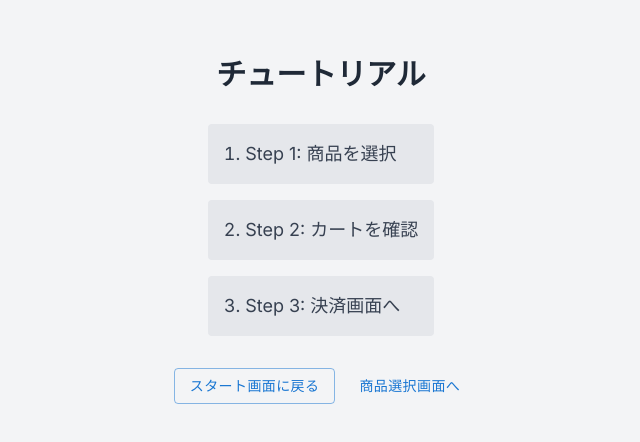
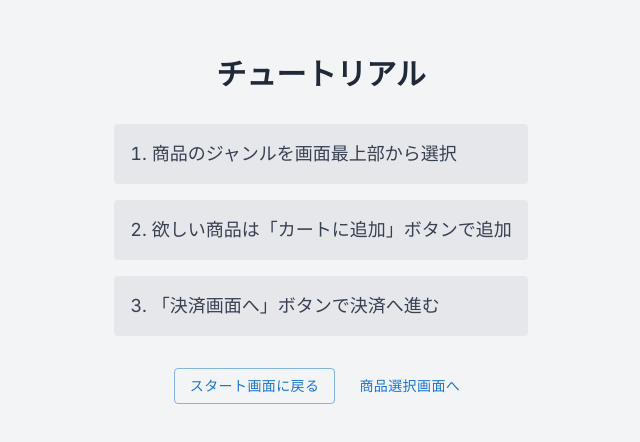
Before and after one commit to SeiyaMaruyama/self-checkout, a Next.js app: page /tutorial in a window 1280 px wide. Shown: the part 170-612 px from the top of the page, without its empty margins (319-959 px from the left). Built offline with nearby package versions, Linux system fonts and the light colour scheme.

Commit message:
チュートリアル文の変更

```diff
--- a/app/tutorial/page.tsx
+++ b/app/tutorial/page.tsx
@@ -2,17 +2,25 @@
  * v0 by Vercel.
  * @see https://v0.dev/t/6IqY3vS7jUP
  */
-import { Button } from "@mui/material"
-import Link from "next/link"
+import { Button } from "@mui/material";
+import Link from "next/link";
 
 export default function Component() {
   return (
     <section className="w-full h-screen flex flex-col items-center justify-center space-y-8 bg-gray-100 dark:bg-gray-900">
-            <div className="text-3xl font-bold text-gray-800 dark:text-gray-200">チュートリアル</div>
+      <div className="text-3xl font-bold text-gray-800 dark:text-gray-200">
+        チュートリアル
+      </div>
       <ol className="list-decimal list-inside space-y-4 text-lg text-gray-700 dark:text-gray-300">
-                <li className="bg-gray-200 dark:bg-gray-800 p-4 rounded">Step 1: 商品を選択</li>
-                <li className="bg-gray-200 dark:bg-gray-800 p-4 rounded">Step 2: カートを確認</li>
-                <li className="bg-gray-200 dark:bg-gray-800 p-4 rounded">Step 3: 決済画面へ</li>
+        <li className="bg-gray-200 dark:bg-gray-800 p-4 rounded">
+          商品のジャンルを画面最上部から選択
+        </li>
+        <li className="bg-gray-200 dark:bg-gray-800 p-4 rounded">
+          欲しい商品は「カートに追加」ボタンで追加
+        </li>
+        <li className="bg-gray-200 dark:bg-gray-800 p-4 rounded">
+          「決済画面へ」ボタンで決済へ進む
+        </li>
       </ol>
       <div className="flex space-x-4">
         <Link href={"/"}>
@@ -24,9 +32,11 @@ export default function Component() {
           </Button>
         </Link>
         <Link href={"/select"}>
-                    <Button className="px-6 py-2 bg-gray-800 dark:bg-gray-200 text-white dark:text-gray-800">商品選択画面へ</Button>
+          <Button className="px-6 py-2 bg-gray-800 dark:bg-gray-200 text-white dark:text-gray-800">
+            商品選択画面へ
+          </Button>
         </Link>
       </div>
     </section>
-    )
+  );
 }
```
Lines whose indentation alone changed are shown as unchanged.
